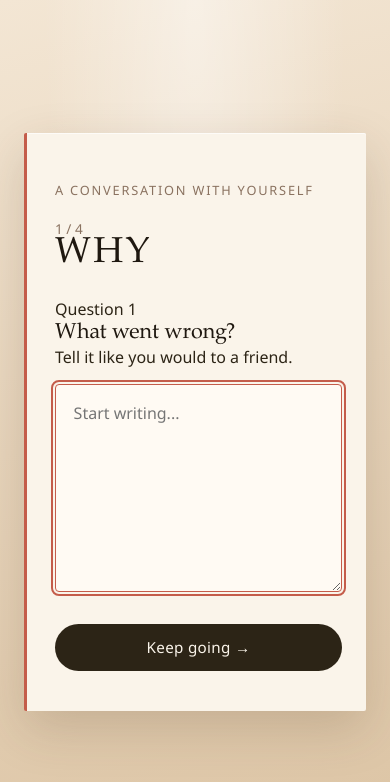
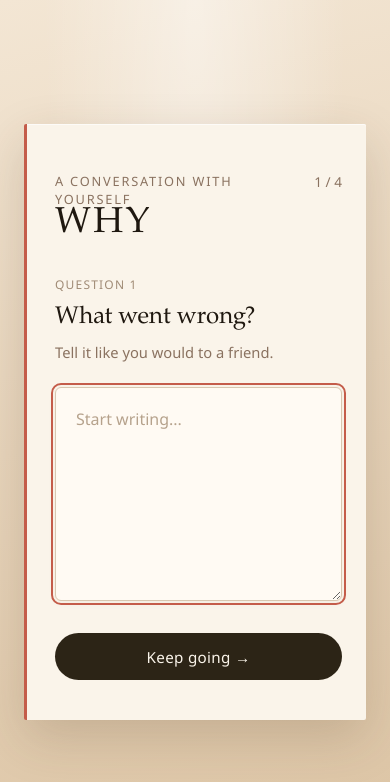
Before and after one commit to AgrajKc/capstone-project1, a Flask app: page /debug/1 in a window 390 px wide. Shown: the top 782 px of the page. Run offline with Flask 3, Linux system fonts and the light colour scheme.

Commit message:
Update style.css

```diff
--- a/static/css/style.css
+++ b/static/css/style.css
@@ -230,3 +230,105 @@ body:has(.page-entries) {
     width: 100%;
   }
 }
+
+/* Step 4 — conversational debugging experience */
+
+.debug-header {
+  display: flex;
+  align-items: center;
+  justify-content: space-between;
+  gap: 1rem;
+}
+
+.debug-header .eyebrow {
+  margin-bottom: 0;
+}
+
+.debug-header .quiet-progress {
+  margin-top: 0;
+  white-space: nowrap;
+}
+
+.debug-form {
+  margin-top: 2.75rem;
+}
+
+.question-block {
+  margin-bottom: 1.5rem;
+}
+
+.question-number {
+  margin-bottom: 0.6rem;
+  font-size: 0.75rem;
+  letter-spacing: 0.1em;
+  text-transform: uppercase;
+  color: #a08b76;
+}
+
+.question-block label {
+  font-size: clamp(1.6rem, 4vw, 2rem);
+  line-height: 1.25;
+}
+
+.question-hint {
+  margin-top: 0.55rem;
+  color: #8a7260;
+  font-size: 0.92rem;
+  line-height: 1.45;
+}
+
+.debug-form textarea {
+  min-height: 11rem;
+  padding: 1.2rem 1.25rem;
+  border: 1px solid #d8c7b0;
+  border-radius: 6px;
+  background: rgba(255, 250, 243, 0.75);
+  box-shadow: 0 2px 8px rgba(74, 52, 28, 0.04);
+}
+
+.debug-form textarea::placeholder {
+  color: #b6a28c;
+}
+
+.debug-form textarea:focus {
+  background: #fffaf3;
+}
+
+.form-nav {
+  justify-content: space-between;
+}
+
+.form-nav .start-btn {
+  min-width: 9rem;
+}
+
+.back-link {
+  font-size: 0.9rem;
+}
+
+@media (max-width: 540px) {
+  .debug-header {
+    align-items: flex-start;
+  }
+
+  .debug-form {
+    margin-top: 2.25rem;
+  }
+
+  .question-block label {
+    font-size: 1.5rem;
+  }
+
+  .form-nav {
+    flex-direction: column-reverse;
+    align-items: stretch;
+  }
+
+  .form-nav .start-btn {
+    width: 100%;
+  }
+
+  .back-link {
+    align-self: center;
+  }
+}
```
